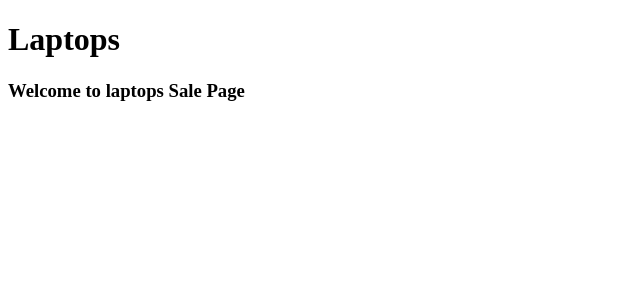
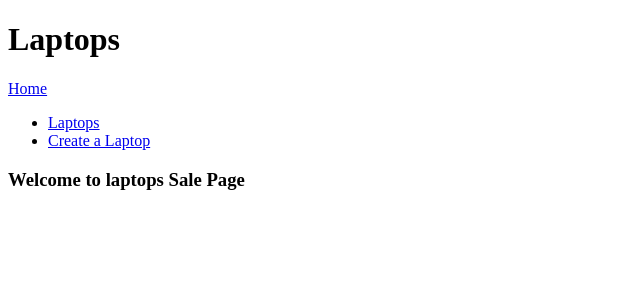
Before and after one commit to tomtom6789/Redux-Client, a React (Create React App) app: page / in a window 1280 px wide. Shown: the top 300 px of the page, without its empty margins (0-640 px from the left). Built offline with nearby package versions, Linux system fonts and the light colour scheme.

Commit message:
Navbar added

```diff
--- a/src/App.js
+++ b/src/App.js
@@ -1,9 +1,12 @@
 import React, { Component } from 'react';
 import { BrowserRouter as Router, Switch, Route} from 'react-router-dom';
+
+
 import LaptopForm from './containers /laptops/LaptopForm';
 import LaptopList from './containers /laptops/LaptopList';
 import LaptopShow from './containers /laptops/LaptopShow';
 import Home from './laptops/Home';
+import NavBar from './components/styles/NavBar'
 
 class App extends Component {
 
@@ -12,14 +15,13 @@ class App extends Component {
       <Router>
         <h1> Laptops </h1>
         <div className="App">
+          <NavBar />
         <Switch>
           <Route exact path="/" component={Home} />
           <Route exact path='/laptops' component={LaptopList}/>
           <Route exact path='/laptops/new' component={LaptopForm}/>
           <Route exact path='/laptops/:id' component={LaptopShow}/>
-
-
-
+          <Route render={(props) => <div> Page loading </div>} />
         </Switch>
       </div>
       </Router>
--- /dev/null
+++ b/src/components/styles/NavBar.js
@@ -0,0 +1,18 @@
+import React, { Component } from 'react'
+import { NavLink } from 'react-router-dom';
+
+export class NavBar extends Component {
+    render() {
+        return (
+            <nav>
+                <NavLink to="/">Home</NavLink>
+                <ul>
+                    <li><NavLink to='/laptops'>Laptops</NavLink></li>
+                    <li><NavLink to='/laptops/new'>Create a Laptop</NavLink></li>
+                </ul>
+            </nav>
+        )
+    }
+}
+
+export default NavBar
```
